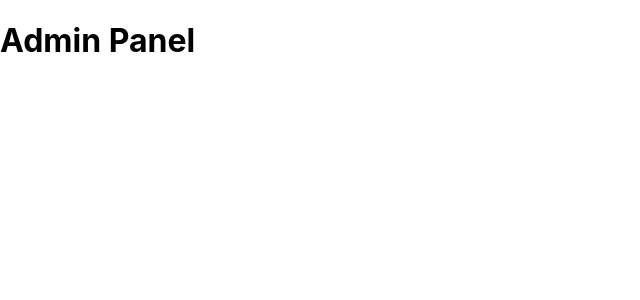
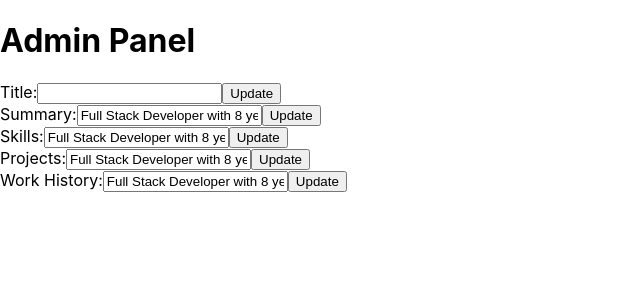
Before and after one commit to Mohit7th/resume, a React (Create React App) app: page /admin in a window 1280 px wide. Shown: the top 300 px of the page, without its empty margins (0-640 px from the left). Built offline with nearby package versions, Linux system fonts and the light colour scheme.

Commit message:
admin panel in progress with context and reducer

```diff
--- /dev/null
+++ b/src/components/UserContext.tsx
@@ -0,0 +1,55 @@
+import { createContext, Dispatch, useReducer, ReactNode } from "react";
+import { resumeData } from "./data";
+
+// Define action type
+type Action = { type: string; payload?: any };
+
+// Define the type of state
+type UserDataState = typeof resumeData;
+
+// Define the type of dispatch function
+type UserDataDispatch = Dispatch<Action>;
+
+export const UserDataContext = createContext<UserDataState | null>(null);
+export const UserDataDispatchContext = createContext<UserDataDispatch | null>(
+    null
+);
+
+// Define props type
+interface UserDataProviderProps {
+    children: ReactNode;
+}
+
+export function UserDataProvider({ children }: UserDataProviderProps) {
+    const [userdata, dispatch] = useReducer(userDataReducer, resumeData);
+
+    return (
+        <UserDataContext.Provider value={userdata}>
+            <UserDataDispatchContext.Provider value={dispatch}>
+                {children}
+            </UserDataDispatchContext.Provider>
+        </UserDataContext.Provider>
+    );
+}
+
+function userDataReducer(userdata: any, action: { type: any }) {
+    switch (action.type) {
+        case "UPDATE_TITLE_HEADER":
+            return { ...userdata, title: "New Title" };
+            break;
+        case "UPDATE_SUMMARY":
+            return { ...userdata, summary: "New Summary" };
+            break;
+        case "UPDATE_SKILLS":
+            return { ...userdata, skills: ["New Skill"] };
+            break;
+        case "UPDATE_PRODJECTS":
+            return { ...userdata, projects: ["New Project"] };
+            break;
+        case "UPDATE_WORK_HISTORY":
+            return { ...userdata, workHistory: ["New Work History"] };
+            break;
+        default:
+            throw new Error("Invalid action type");
+    }
+}
--- a/src/components/data.tsx
+++ b/src/components/data.tsx
@@ -7,10 +7,24 @@ export const resumeData = {
             phone: "+91 7835816795",
             address: "Dehradun, India",
         },
+        image: "https://avatars.githubusercontent.com/u/47273253?v=4",
+        socials: [
+            {
+                name: "LinkedIn",
+                url: "https://www.linkedin.com/in/mohit-uniyal-7b1b3b1a7/",
+                _id: "35",
+            },
+            {
+                name: "GitHub",
+                url: "",
+                _id: "36",
+            },
+        ],
         _id: "34",
     },
-    summary:{
-       detailed: "Full Stack Developer with 8 years of experience, including 5 years in MEAN stack (MongoDB, Express.js, Angular, Node.js) and 3 years in MSBI (Microsoft Business Intelligence). Skilled in building scalable web applications, developing RESTful APIs, browser extensions, and integrating third-party APIs. Experienced in data visualization, automation, and performance optimization. Strong in problem-solving, team mentoring, and client communication. Currently expanding expertise in React.js while thriving in agile environments.",
+    summary: {
+        detailed:
+            "Full Stack Developer with 8 years of experience, including 5 years in MEAN stack (MongoDB, Express.js, Angular, Node.js) and 3 years in MSBI (Microsoft Business Intelligence). Skilled in building scalable web applications, developing RESTful APIs, browser extensions, and integrating third-party APIs. Experienced in data visualization, automation, and performance optimization. Strong in problem-solving, team mentoring, and client communication. Currently expanding expertise in React.js while thriving in agile environments.",
         short: "",
         _id: "33",
     },
@@ -20,19 +34,19 @@ export const resumeData = {
                 name: "JavaScript",
                 experience: "5 years",
                 _id: "1",
-                image: ""
+                image: "",
             },
             {
                 name: "TypeScript",
                 experience: "5 years",
                 _id: "2",
-                image: ""
+                image: "",
             },
             {
                 name: "SQL",
                 experience: "5 years",
                 _id: "3",
-                image: ""
+                image: "",
             },
         ],
         webTechnologies: [
@@ -40,31 +54,31 @@ export const resumeData = {
                 name: "HTML",
                 experience: "5 years",
                 _id: "4",
-                image: ""
+                image: "",
             },
             {
                 name: "CSS",
                 experience: "5 years",
                 _id: "5",
-                image: ""
+                image: "",
             },
             {
                 name: "SASS",
                 experience: "5 years",
                 _id: "6",
-                image: ""
+                image: "",
             },
             {
                 name: "Bootstrap",
                 experience: "5 years",
                 _id: "7",
-                image: ""
+                image: "",
             },
             {
                 name: "jQuery",
                 experience: "5 years",
                 _id: "8",
-                image: ""
+                image: "",
             },
         ],
         frontendFrameworks: [
@@ -72,13 +86,13 @@ export const resumeData = {
                 name: "Angular",
                 experience: "5 years",
                 _id: "9",
-                image: ""
+                image: "",
             },
             {
                 name: "React",
                 experience: "5 years",
                 _id: "10",
-                image: ""
+                image: "",
             },
         ],
         backendFrameworks: [
@@ -86,13 +100,13 @@ export const resumeData = {
                 name: "Node.js",
                 experience: "5 years",
                 _id: "11",
-                image: ""
+                image: "",
             },
             {
                 name: "Express.js",
                 experience: "5 years",
                 _id: "12",
-                image: ""
+                image: "",
             },
         ],
         databases: [
@@ -100,19 +114,19 @@ export const resumeData = {
                 name: "MongoDB",
                 experience: "5 years",
                 _id: "13",
-                image: ""
+                image: "",
             },
             {
                 name: "MySQL",
                 experience: "5 years",
                 _id: "14",
-                image: ""
+                image: "",
             },
             {
                 name: "SQL Server",
                 experience: "5 years",
                 _id: "15",
-                image: ""
+                image: "",
             },
         ],
         tools: [
@@ -120,25 +134,25 @@ export const resumeData = {
                 name: "Git",
                 experience: "5 years",
                 _id: "16",
-                image: ""
+                image: "",
             },
             {
                 name: "JIRA",
                 experience: "5 years",
                 _id: "17",
-                image: ""
+                image: "",
             },
             {
                 name: "Postman",
                 experience: "5 years",
                 _id: "18",
-                image: ""
+                image: "",
             },
             {
                 name: "Visual Studio Code",
                 experience: "5 years",
                 _id: "19",
-                image: ""
+                image: "",
             },
         ],
         businessIntelligence: [
@@ -146,31 +160,31 @@ export const resumeData = {
                 name: "SSIS",
                 experience: "5 years",
                 _id: "20",
-                image: ""
+                image: "",
             },
             {
                 name: "SSRS",
                 experience: "5 years",
                 _id: "21",
-                image: ""
+                image: "",
             },
             {
                 name: "Power BI",
                 experience: "5 years",
                 _id: "22",
-                image: ""
+                image: "",
             },
             {
                 name: "Crystal Reports",
                 experience: "5 years",
                 _id: "23",
-                image: ""
+                image: "",
             },
             {
                 name: "Qlik View",
                 experience: "5 years",
                 _id: "24",
-                image: ""
+                image: "",
             },
         ],
     },
--- a/src/pages/AdminPanel.tsx
+++ b/src/pages/AdminPanel.tsx
@@ -1,7 +1,163 @@
 import React from "react";
+import { useContext } from "react";
+import {
+    UserDataContext,
+    UserDataDispatchContext,
+} from "../components/UserContext";
+import { UserDataProvider } from "../components/UserContext";
 
 const AdminPanel: React.FC = () => {
- return <h1>Admin Panel</h1>
+    return (
+        <UserDataProvider>
+            <h1>Admin Panel</h1>
+            <TitleHeaderBlock />
+            <SummaryBlock />
+            <SkillsBlock />
+            <ProjectsBlock />
+            <WorkHistoryBlock />
+        </UserDataProvider>
+    );
+};
+
+function TitleHeaderBlock() {
+    const [text, setText] = React.useState("");
+    const userdata = useContext(UserDataContext);
+    const dispatch = useContext(UserDataDispatchContext);
+
+    function updateTitleHeader() {
+        if (dispatch) {
+            dispatch({
+                type: "UPDATE_TITLE_HEADER",
+                payload: {
+                    title: text,
+                },
+            });
+        }
+    }
+
+    return (
+        <div>
+            <label>Title:</label>
+            <input
+                type="text"
+                value={text}
+                onChange={(e) => setText(e.target.value)}
+            />
+            <button onClick={updateTitleHeader}>Update</button>
+        </div>
+    );
+}
+
+function SummaryBlock() {
+    const [text, setText] = React.useState("");
+    const userdata = useContext(UserDataContext);
+    const dispatch = useContext(UserDataDispatchContext);
+
+    function updateSummary() {
+        if (dispatch) {
+            dispatch({
+                type: "UPDATE_SUMMARY",
+                payload: {
+                    summary: text,
+                },
+            });
+        }
+    }
+
+    return (
+        <div>
+            <label>Summary:</label>
+            <input
+                type="text"
+                value={userdata?.summary.detailed ?? ""}
+                onChange={(e) => setText(e.target.value)}
+            />
+            <button onClick={updateSummary}>Update</button>
+        </div>
+    );
+}
+function SkillsBlock() {
+    const [text, setText] = React.useState("");
+    const userdata = useContext(UserDataContext);
+    const dispatch = useContext(UserDataDispatchContext);
+
+    function updateSkills() {
+        if (dispatch) {
+            dispatch({
+                type: "UPDATE_SKILLS",
+                payload: {
+                    summary: text,
+                },
+            });
+        }
+    }
+
+    return (
+        <div>
+            <label>Skills:</label>
+            <input
+                type="text"
+                value={userdata?.summary.detailed ?? ""}
+                onChange={(e) => setText(e.target.value)}
+            />
+            <button onClick={updateSkills}>Update</button>
+        </div>
+    );
+}
+function ProjectsBlock() {
+    const [text, setText] = React.useState("");
+    const userdata = useContext(UserDataContext);
+    const dispatch = useContext(UserDataDispatchContext);
+
+    function updateProjects() {
+        if (dispatch) {
+            dispatch({
+                type: "UPDATE_PROJECTS",
+                payload: {
+                    summary: text,
+                },
+            });
+        }
+    }
+
+    return (
+        <div>
+            <label>Projects:</label>
+            <input
+                type="text"
+                value={userdata?.summary.detailed ?? ""}
+                onChange={(e) => setText(e.target.value)}
+            />
+            <button onClick={updateProjects}>Update</button>
+        </div>
+    );
+}
+function WorkHistoryBlock() {
+    const [text, setText] = React.useState("");
+    const userdata = useContext(UserDataContext);
+    const dispatch = useContext(UserDataDispatchContext);
+
+    function updateWorkHistory() {
+        if (dispatch) {
+            dispatch({
+                type: "UPDATE_WORK_HISTORY",
+                payload: {
+                    summary: text,
+                },
+            });
+        }
+    }
+    return (
+        <div>
+            <label>Work History:</label>
+            <input
+                type="text"
+                value={userdata?.summary.detailed ?? ""}
+                onChange={(e) => setText(e.target.value)}
+            />
+            <button onClick={updateWorkHistory}>Update</button>
+        </div>
+    );
 }
 
 export default AdminPanel;
```
